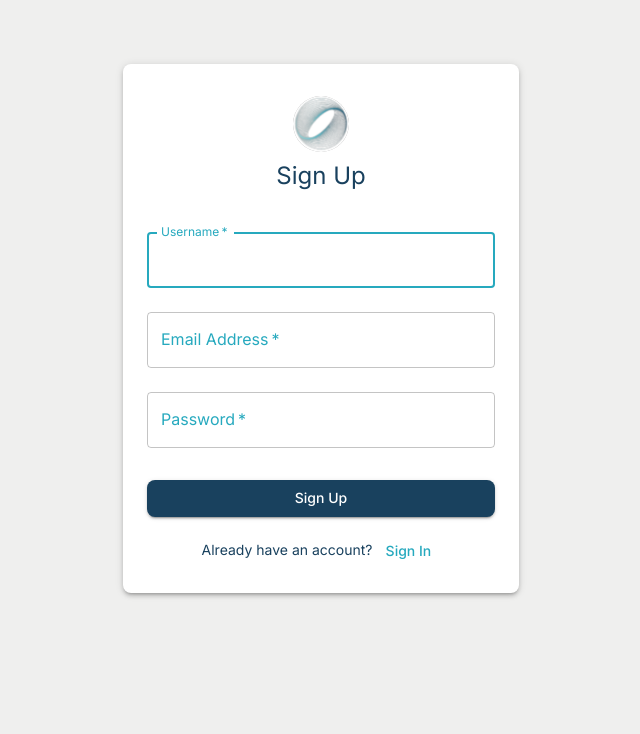
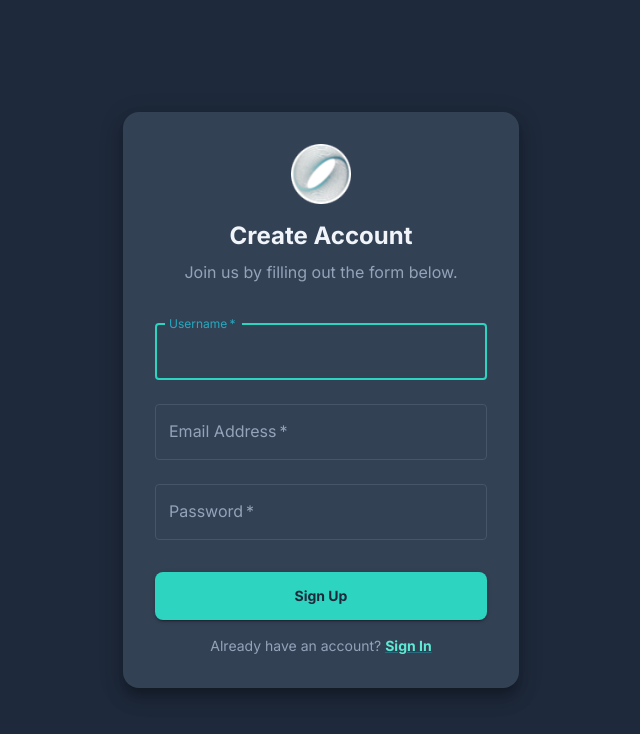
Before and after one commit to WillDoIt26/React-Timesheet-project-TeamBI, a React (Vite) app in the folder my-timesheet-app/: page /register in a window 1280 px wide. Shown: the top 734 px of the page, without its empty margins (319-959 px from the left). Built offline with nearby package versions, Linux system fonts and the light colour scheme; no server answers.

Commit message:
slight change in color and improvement in backend

```diff
--- a/my-timesheet-app/src/pages/LoginPage.jsx
+++ b/my-timesheet-app/src/pages/LoginPage.jsx
@@ -2,7 +2,7 @@
 import { useState } from 'react';
 import { useNavigate } from 'react-router-dom';
 import {
-  Container, Box, TextField, Button, Typography, Alert, Avatar,
+  Container, Box, TextField, Button, Typography, Alert, Paper, Link as MuiLink, CssBaseline
 } from '@mui/material';
 import { Link as RouterLink } from 'react-router-dom';
 import useAuth from '../hooks/useAuth';
@@ -18,39 +18,93 @@ const LoginPage = () => {
     e.preventDefault();
     setError('');
     try {
-      // The login function now handles the redirect logic based on profile completion
       await login({ email, password });
-      navigate('/dashboard'); // Navigate to a neutral page, ProtectedRoute will handle the rest
+      navigate('/dashboard');
     } catch (err) {
       setError('Invalid email or password. Please try again.');
     }
   };
 
   return (
+    <>
+      <CssBaseline />
+      <Box
+        sx={{
+          // The gradient background
+          background: 'linear-gradient(to right top, #65dfc9, #6cdbeb)',
+          minHeight: '100vh',
+          display: 'flex',
+          alignItems: 'center',
+          justifyContent: 'center',
+        }}
+      >
         <Container component="main" maxWidth="xs">
-      <Box sx={{ marginTop: 8, display: 'flex', flexDirection: 'column', alignItems: 'center', p: 3, borderRadius: 2, boxShadow: 3, backgroundColor: 'background.paper' }}>
-        <Avatar sx={{ m: 1, width: 56, height: 56 }}>
-            <img src="/logoo.png" alt="logo" style={{ width: '100%', height: '100%' }} />
-        </Avatar>
-        <Typography component="h1" variant="h5">
-          Sign in to Timesheet App
+          <Paper
+            elevation={12} // A stronger shadow to make the card "pop"
+            sx={{
+              p: 4,
+              display: 'flex',
+              flexDirection: 'column',
+              alignItems: 'center',
+              borderRadius: 4, // Softer corners
+            }}
+          >
+            <img src="/logoo.png" alt="logo" style={{ width: '60px', height: '60px', marginBottom: '16px' }} />
+            <Typography component="h1" variant="h5" sx={{ fontWeight: 'bold', mb: 1 }}>
+              Sign In
             </Typography>
-        <Box component="form" onSubmit={handleSubmit} sx={{ mt: 1, width: '100%' }}>
-          {error && <Alert severity="error" sx={{ my: 2 }}>{error}</Alert>}
-          <TextField margin="normal" required fullWidth id="email" label="Email Address" name="email" type="email" autoComplete="email" autoFocus value={email} onChange={(e) => setEmail(e.target.value)} />
-          <TextField margin="normal" required fullWidth name="password" label="Password" type="password" id="password" autoComplete="current-password" value={password} onChange={(e) => setPassword(e.target.value)} />
-          <Button type="submit" fullWidth variant="contained" sx={{ mt: 3, mb: 2, py: 1.5 }}>
+            <Typography color="text.secondary" sx={{ mb: 3 }}>
+              Enter your credentials to access to Timesheet App
+            </Typography>
+
+            <Box component="form" noValidate onSubmit={handleSubmit} sx={{ width: '100%' }}>
+              {error && <Alert severity="error" sx={{ my: 2, width: '100%' }}>{error}</Alert>}
+
+              <TextField
+                margin="normal"
+                required
+                fullWidth
+                id="email"
+                label="Email Address"
+                name="email"
+                type="email"
+                autoComplete="email"
+                autoFocus
+                value={email}
+                onChange={(e) => setEmail(e.target.value)}
+              />
+              <TextField
+                margin="normal"
+                required
+                fullWidth
+                name="password"
+                label="Password"
+                type="password"
+                id="password"
+                autoComplete="current-password"
+                value={password}
+                onChange={(e) => setPassword(e.target.value)}
+              />
+              <Button
+                type="submit"
+                fullWidth
+                variant="contained"
+                sx={{ mt: 3, mb: 2, py: 1.5, borderRadius: 2, fontWeight: 'bold' }}
+              >
                 Sign In
               </Button>
+
               <Typography variant="body2" align="center">
                 Don't have an account?{' '}
-            <RouterLink to="/register" style={{ textDecoration: 'none' }}>
-              <Button>Sign Up</Button>
-            </RouterLink>
+                <MuiLink component={RouterLink} to="/register" variant="body2" sx={{ fontWeight: 'bold' }}>
+                  Sign Up
+                </MuiLink>
               </Typography>
             </Box>
+          </Paper>
+        </Container>
       </Box>
-    </Container>
+    </>
   );
 };
 
--- a/my-timesheet-app/src/pages/RegisterPage.jsx
+++ b/my-timesheet-app/src/pages/RegisterPage.jsx
@@ -1,7 +1,6 @@
 // src/pages/RegisterPage.jsx
 import { useState } from 'react';
-import { Container, Box, TextField, Button, Typography, Alert, Avatar } from '@mui/material';
-import LockOutlinedIcon from '@mui/icons-material/LockOutlined';
+import { Container, Box, TextField, Button, Typography, Alert, Paper, Link as MuiLink, CssBaseline } from '@mui/material';
 import { Link as RouterLink, useNavigate } from 'react-router-dom';
 import api from '../api/axiosConfig';
 
@@ -33,17 +32,46 @@ const RegisterPage = () => {
   };
 
   return (
+    <>
+      <CssBaseline />
+      <Box
+        sx={{
+          // Consistent dark slate background
+          background: '#1e293b',
+          minHeight: '100vh',
+          display: 'flex',
+          alignItems: 'center',
+          justifyContent: 'center',
+          py: 4, // Add padding for smaller screens where the card might be tall
+        }}
+      >
         <Container component="main" maxWidth="xs">
-      <Box sx={{ marginTop: 8, display: 'flex', flexDirection: 'column', alignItems: 'center', p: 3, borderRadius: 2, boxShadow: 3, backgroundColor: 'background.paper' }}>
-        <Avatar sx={{ m: 1, width: 56, height: 56 }}>
-            <img src="/logoo.png" alt="logo" style={{ width: '100%', height: '100%' }} />
-        </Avatar>
-        <Typography component="h1" variant="h5">
-          Sign Up
+          <Paper
+            elevation={12}
+            sx={{
+              p: 4,
+              display: 'flex',
+              flexDirection: 'column',
+              alignItems: 'center',
+              borderRadius: 4,
+              // Consistent card styling
+              background: '#334155',
+              color: '#f1f5f9',
+            }}
+          >
+            <img src="/logoo.png" alt="logo" style={{ width: '60px', height: '60px', marginBottom: '16px' }} />
+
+            <Typography component="h1" variant="h5" sx={{ fontWeight: 'bold', mb: 1 }}>
+              Create Account
             </Typography>
-        <Box component="form" onSubmit={handleSubmit} sx={{ mt: 3 }}>
-          {error && <Alert severity="error" sx={{ mb: 2 }}>{error}</Alert>}
-          {success && <Alert severity="success" sx={{ mb: 2 }}>{success}</Alert>}
+            <Typography color="#94a3b8" sx={{ mb: 3 }}>
+              Join us by filling out the form below.
+            </Typography>
+
+            <Box component="form" noValidate onSubmit={handleSubmit} sx={{ width: '100%' }}>
+              {error && <Alert severity="error" sx={{ my: 2, width: '100%' }}>{error}</Alert>}
+              {success && <Alert severity="success" sx={{ my: 2, width: '100%' }}>{success}</Alert>}
+
               <TextField
                 margin="normal"
                 required
@@ -55,7 +83,17 @@ const RegisterPage = () => {
                 autoFocus
                 value={formData.username}
                 onChange={handleChange}
+                InputLabelProps={{ sx: { color: '#94a3b8' } }}
+                sx={{
+                    '& .MuiOutlinedInput-root': {
+                      '& fieldset': { borderColor: '#475569' },
+                      '&:hover fieldset': { borderColor: '#5eead4' },
+                      '&.Mui-focused fieldset': { borderColor: '#2dd4bf' },
+                      color: '#f8fafc'
+                    },
+                }}
               />
+
               <TextField
                 margin="normal"
                 required
@@ -67,7 +105,17 @@ const RegisterPage = () => {
                 autoComplete="email"
                 value={formData.email}
                 onChange={handleChange}
+                InputLabelProps={{ sx: { color: '#94a3b8' } }}
+                sx={{
+                    '& .MuiOutlinedInput-root': {
+                      '& fieldset': { borderColor: '#475569' },
+                      '&:hover fieldset': { borderColor: '#5eead4' },
+                      '&.Mui-focused fieldset': { borderColor: '#2dd4bf' },
+                      color: '#f8fafc'
+                    },
+                }}
               />
+
               <TextField
                 margin="normal"
                 required
@@ -79,24 +127,52 @@ const RegisterPage = () => {
                 autoComplete="new-password"
                 value={formData.password}
                 onChange={handleChange}
+                InputLabelProps={{ sx: { color: '#94a3b8' } }}
+                sx={{
+                    '& .MuiOutlinedInput-root': {
+                      '& fieldset': { borderColor: '#475569' },
+                      '&:hover fieldset': { borderColor: '#5eead4' },
+                      '&.Mui-focused fieldset': { borderColor: '#2dd4bf' },
+                      color: '#f8fafc'
+                    },
+                }}
               />
+
               <Button
                 type="submit"
                 fullWidth
                 variant="contained"
-            sx={{ mt: 3, mb: 2 }}
+                sx={{
+                  mt: 3,
+                  mb: 2,
+                  py: 1.5,
+                  borderRadius: 2,
+                  fontWeight: 'bold',
+                  color: '#1e293b',
+                  // Consistent accent color from the logo
+                  backgroundColor: '#2dd4bf',
+                  '&:hover': {
+                    backgroundColor: '#5eead4',
+                  },
+                }}
               >
                 Sign Up
               </Button>
-          <Typography variant="body2" align="center">
+
+              <Typography variant="body2" align="center" color="#94a3b8">
                 Already have an account?{' '}
-            <RouterLink to="/login" style={{ textDecoration: 'none' }}>
-              <Button>Sign In</Button>
-            </RouterLink>
+                <MuiLink component={RouterLink} to="/login" variant="body2" sx={{
+                  fontWeight: 'bold',
+                  color: '#5eead4',
+                }}>
+                  Sign In
+                </MuiLink>
               </Typography>
             </Box>
+          </Paper>
+        </Container>
       </Box>
-    </Container>
+    </>
   );
 };
 
```
Also changed, not shown: 2 other files (tests, documents, lock files or other folders). Lines whose indentation alone changed are shown as unchanged.
